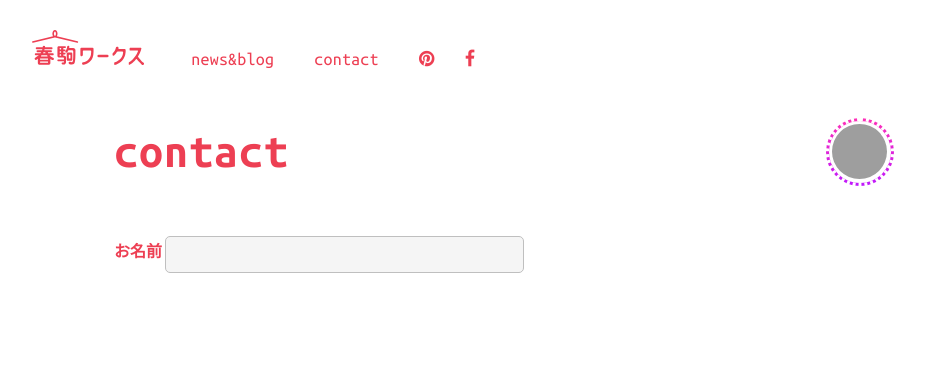
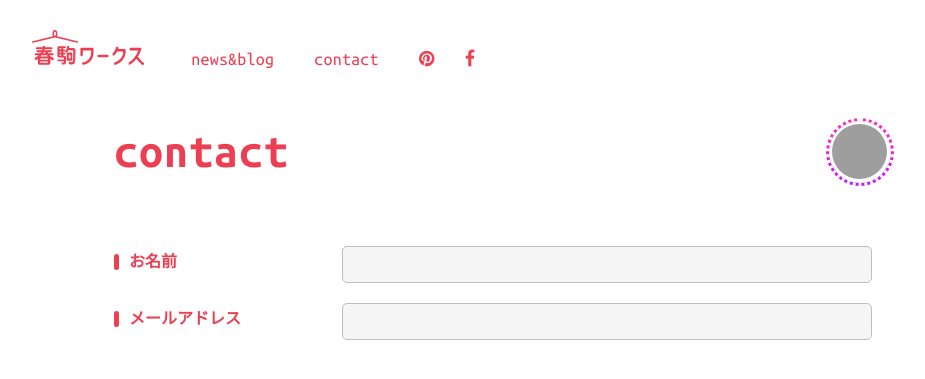
Before and after one commit to harafusae/harukoma-w-t01, a PHP site: page /contact.html in a window 1280 px wide. Shown: the top 379 px of the page, without its empty margins (136-1061 px from the left). Run offline with PHP 8.4, Linux system fonts and the light colour scheme; grey boxes are pictures that could not be loaded.

Commit message:
contact.html

```diff
--- a/harukoma-w/contact.html
+++ b/harukoma-w/contact.html
@@ -41,6 +41,12 @@
             <dd><input type="text" name="your-name" value="" size="40" class="wpcf7-form-control wpcf7-text wpcf7-validates-as-required" aria-required="true" aria-invalid="false" /></dd>
           </dl></label>
         </p>
+        <p>
+          <label><dl>
+            <dt>メールアドレス</dt>
+            <dd><input type="text" name="your-name" value="" size="40" class="wpcf7-form-control wpcf7-text wpcf7-validates-as-required" aria-required="true" aria-invalid="false" /></dd>
+          </dl></label>
+        </p>
       </div>
       </section>
 
--- a/harukoma-w/style.css
+++ b/harukoma-w/style.css
@@ -324,20 +324,42 @@ html {
 * Contact
 */
 
+.wpcf7 dl {
+  padding: 10px 0;
+}
+
 .wpcf7 dt {
+  position: relative;
   display: inline-block;
+  width: 225px;
+  padding-left: 15px;
   color: #ed3f53;
   font-size: 1.6rem;
-  font-weight: 700;
+  font-weight: bold;
+}
+
+.wpcf7 dt::before {
+  content:' ';
+  display: block;
+  position: absolute;
+  top: 0;
+  left: 0;
+  width: 5px;
+  height: 16px;
+  border-radius: 5px;
+  background: #ed3f53;
 }
 
 .wpcf7 dd {
   display: inline-block;
+  width: 530px;
 }
 
 .wpcf7 input[type="text"],
 .wpcf7 input[type="email"],
-.wpcf7 textarea {
+.wpcf7 textarea
+.wpcf7 select {
+  width: 530px;
   padding: 10px;
   background: #f5f5f5;
   border: 1px solid #bfbfbf;
```
